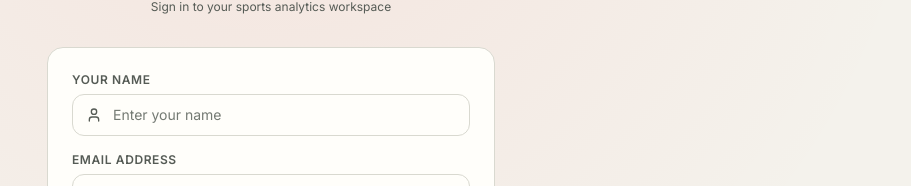
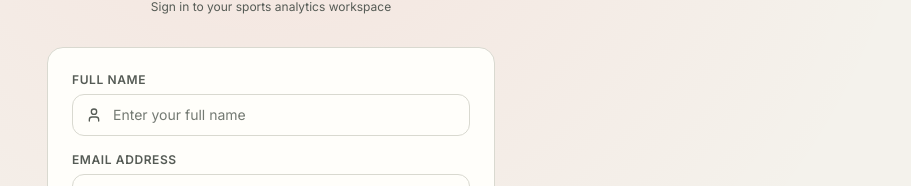
Before and after one commit to Sanjeev7673/SportIq, a React (Vite) app in the folder frontend/: page /login in a window 1280 px wide. Shown: the part 207-393 px from the top of the page, without its empty margins (369-1280 px from the left). Built offline with nearby package versions, Linux system fonts and the light colour scheme; no server answers; a web font is replaced by a local one.

Commit message:
Require explicit name for local presentation sign-in

```diff
--- a/frontend/src/pages/auth/LoginPage.jsx
+++ b/frontend/src/pages/auth/LoginPage.jsx
@@ -1,4 +1,4 @@
-import React, { useState, useEffect } from 'react';
+import React, { useState } from 'react';
 import { Link, useNavigate } from 'react-router-dom';
 import { useAuth } from '../../context/AuthContext';
 import { Activity, Lock, User, AlertCircle, CheckCircle2 } from 'lucide-react';
@@ -7,14 +7,11 @@ import Input from '../../components/common/Input';
 import Button from '../../components/common/Button';
 import ThemeToggle from '../../components/common/ThemeToggle';
 import ForgotPasswordModal from '../../components/auth/ForgotPasswordModal';
-import { wakeBackend } from '../../services/api';
 
 // Review preview: demo authentication is enabled only for the review-ready-demo branch environment.
 export const LoginPage = () => {
   const { login } = useAuth();
 
-  // Wake a sleeping free-tier API while the user enters credentials.
-  useEffect(() => { wakeBackend(); }, []);
   const navigate = useNavigate();
 
   const [identifier, setIdentifier] = useState('');
@@ -30,6 +27,10 @@ export const LoginPage = () => {
     e.preventDefault();
     setError('');
     setSuccessMsg('');
+    if (!displayName.trim()) {
+      setError('Enter your full name.');
+      return;
+    }
     setLoading(true);
 
     try {
@@ -87,16 +88,15 @@ export const LoginPage = () => {
           )}
 
           <form onSubmit={handleSubmit} className="space-y-4">
-            {true && (
             <Input
-                label="Your name"
+              label="Full name"
               type="text"
-                placeholder="Enter your name"
+              placeholder="Enter your full name"
               icon={User}
               value={displayName}
               onChange={(e) => setDisplayName(e.target.value)}
+              required
             />
-            )}
             <Input
               label="Email address"
               type="email"
```
Lines whose indentation alone changed are shown as unchanged.
